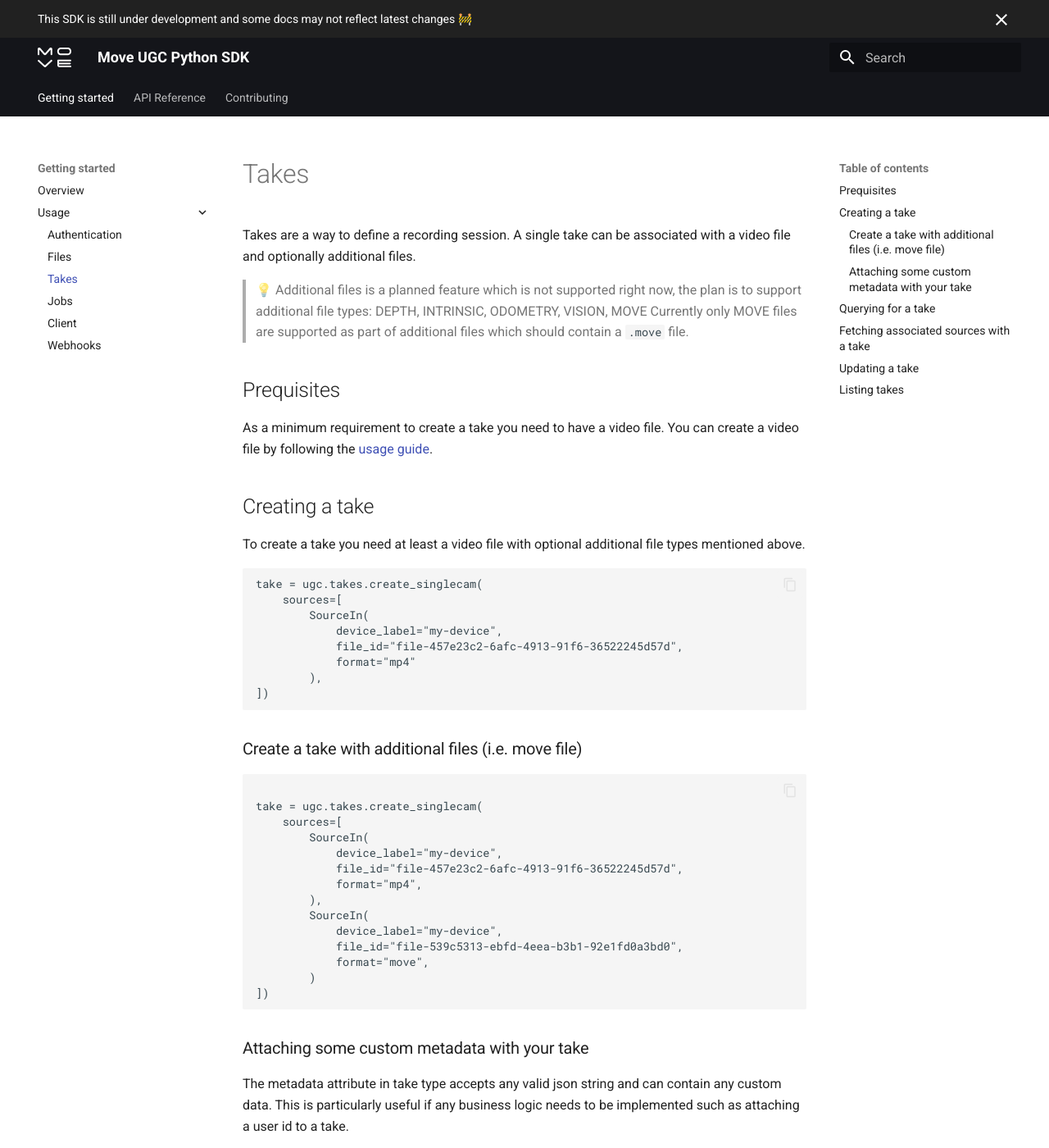
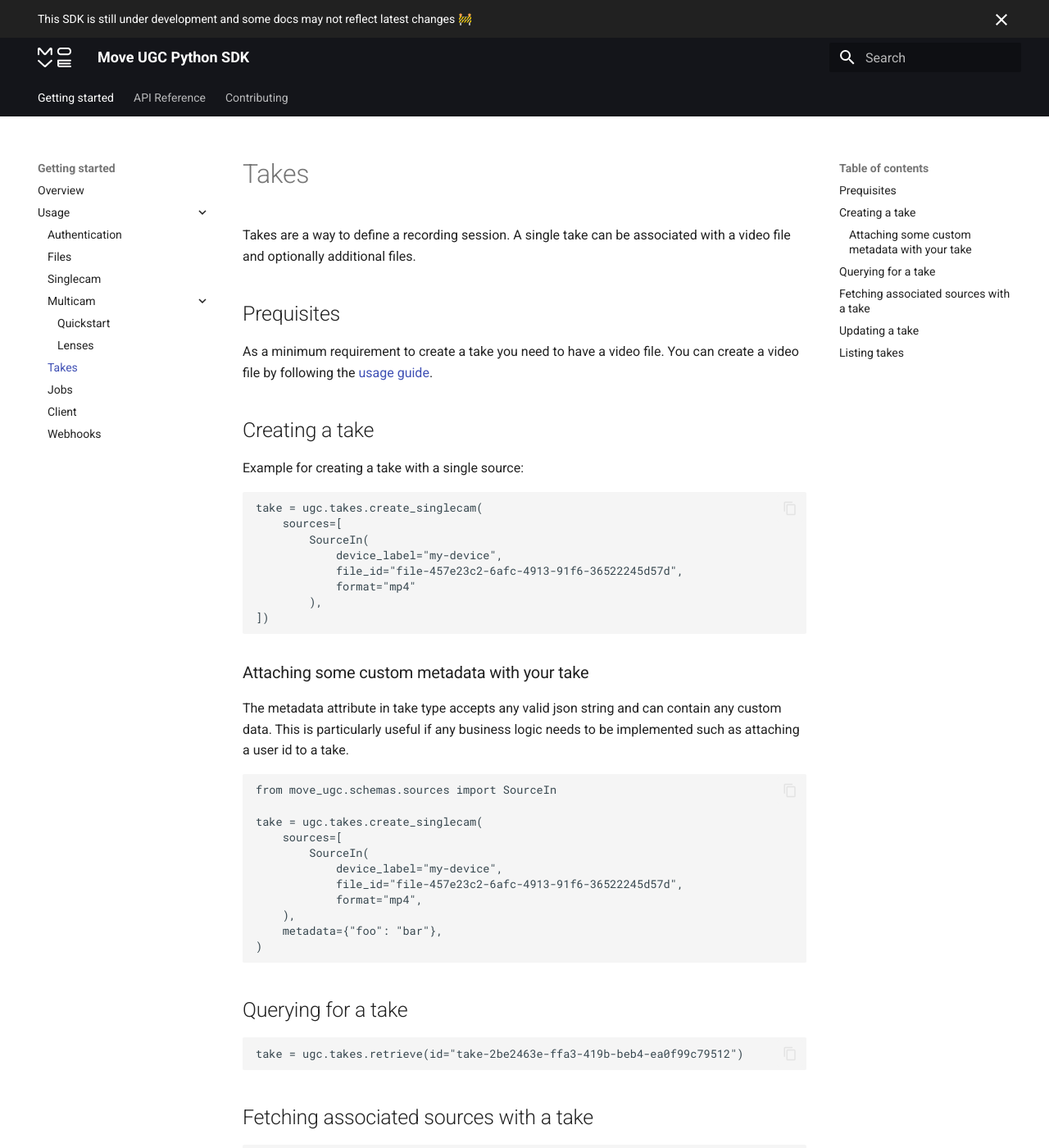
Before and after one commit to move-ai/move-ugc-python, an MkDocs documentation site: the page built from docs/getting-started/usage/take.md, in a window 1280 px wide and 1400 px high. Shown: the whole window at 82% size. Built offline with MkDocs 1.6.1 and Material for MkDocs 9.7.7, drawn with Linux system fonts in a browser that asks for light colours; the version menu is left out.

Commit message:
fix: IST-2429 - Add quickstart docs for both single and multicam

````diff
--- a/docs/getting-started/usage/take.md
+++ b/docs/getting-started/usage/take.md
@@ -1,7 +1,4 @@
 Takes are a way to define a recording session. A single take can be associated with a video file and optionally additional files.
-
-> 💡 Additional files is a planned feature which is not supported right now, the plan is to support additional file types: DEPTH, INTRINSIC, ODOMETRY, VISION, MOVE
-> Currently only MOVE files are supported as part of additional files which should contain a `.move` file.
 
 
 ## Prequisites
@@ -10,8 +7,7 @@
 
 ## Creating a take
 
-To create a take you need at least a video file with optional additional file types mentioned above.
-
+Example for creating a take with a single source:
 
 ```python
 take = ugc.takes.create_singlecam(
@@ -21,25 +17,6 @@
             file_id="file-457e23c2-6afc-4913-91f6-36522245d57d",
             format="mp4"
         ),
-])
-```
-
-### Create a take with additional files (i.e. move file)
-
-```python
-
-take = ugc.takes.create_singlecam(
-    sources=[
-        SourceIn(
-            device_label="my-device",
-            file_id="file-457e23c2-6afc-4913-91f6-36522245d57d",
-            format="mp4",
-        ),
-        SourceIn(
-            device_label="my-device",
-            file_id="file-539c5313-ebfd-4eea-b3b1-92e1fd0a3bd0",
-            format="move",
-        )
 ])
 ```
 
--- a/mkdocs.yml
+++ b/mkdocs.yml
@@ -24,6 +24,10 @@
     - Usage:
       - Authentication: "getting-started/usage/authentication.md"
       - Files: "getting-started/usage/file.md"
+      - Singlecam: "getting-started/usage/singlecam.md"
+      - Multicam:
+        - Quickstart: "getting-started/usage/multicam/quickstart.md"
+        - Lenses: "getting-started/usage/multicam/lenses.md"
       - Takes: "getting-started/usage/take.md"
       - Jobs: "getting-started/usage/job.md"
       - Client: "getting-started/usage/client.md"
@@ -31,6 +35,7 @@
   - "API Reference":
       - Services:
         - Files: "api-reference/services/file.md"
+        - Camera settings: "api-reference/services/camera_settings.md"
         - Takes: "api-reference/services/take.md"
         - Jobs: "api-reference/services/job.md"
         - Volumes: "api-reference/services/volume.md"
````
Also changed, not shown: docs/api-reference/services/camera_settings.md (added, +6 -0 lines), docs/getting-started/usage/job.md (+1 -1 lines), docs/getting-started/usage/multicam/lenses.md (added, +7 -0 lines), docs/getting-started/usage/multicam/quickstart.md (added, +130 -0 lines), docs/getting-started/usage/singlecam.md (added, +30 -0 lines).
